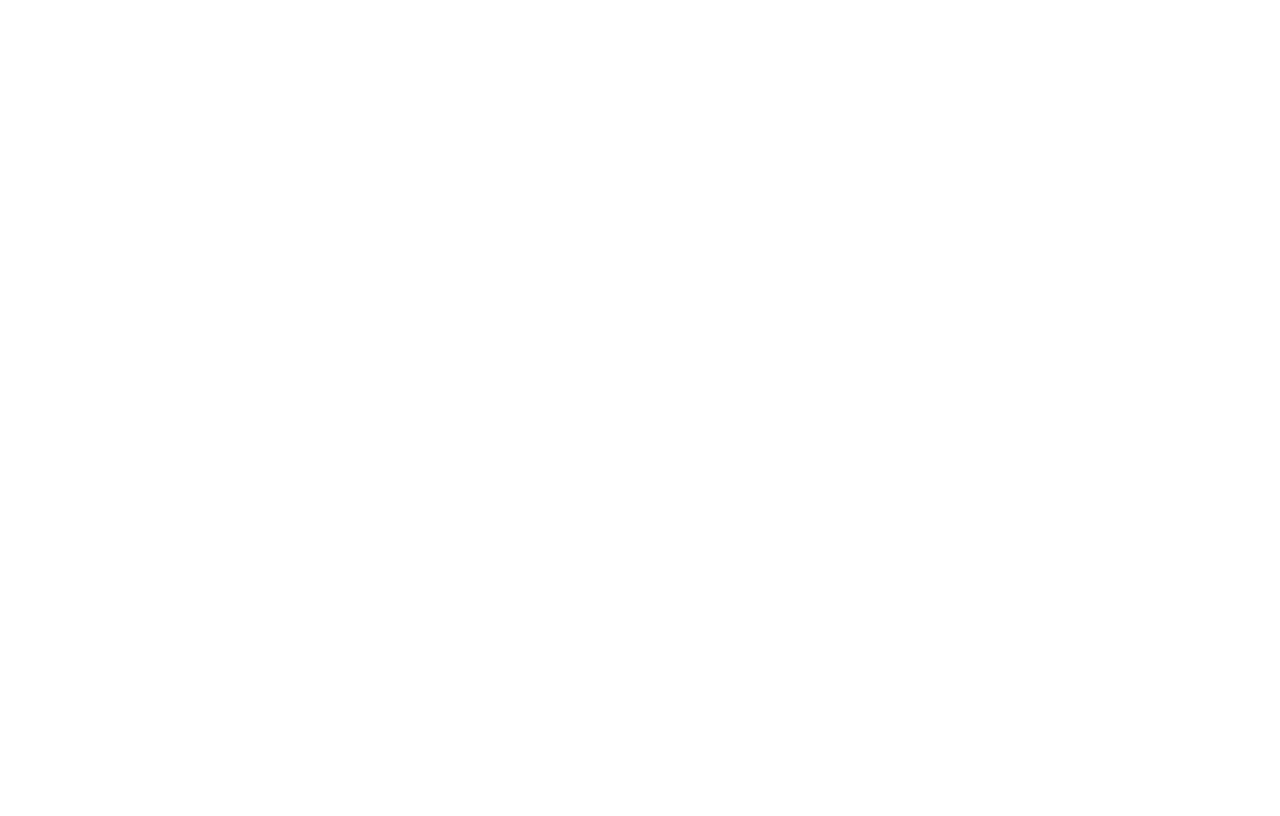
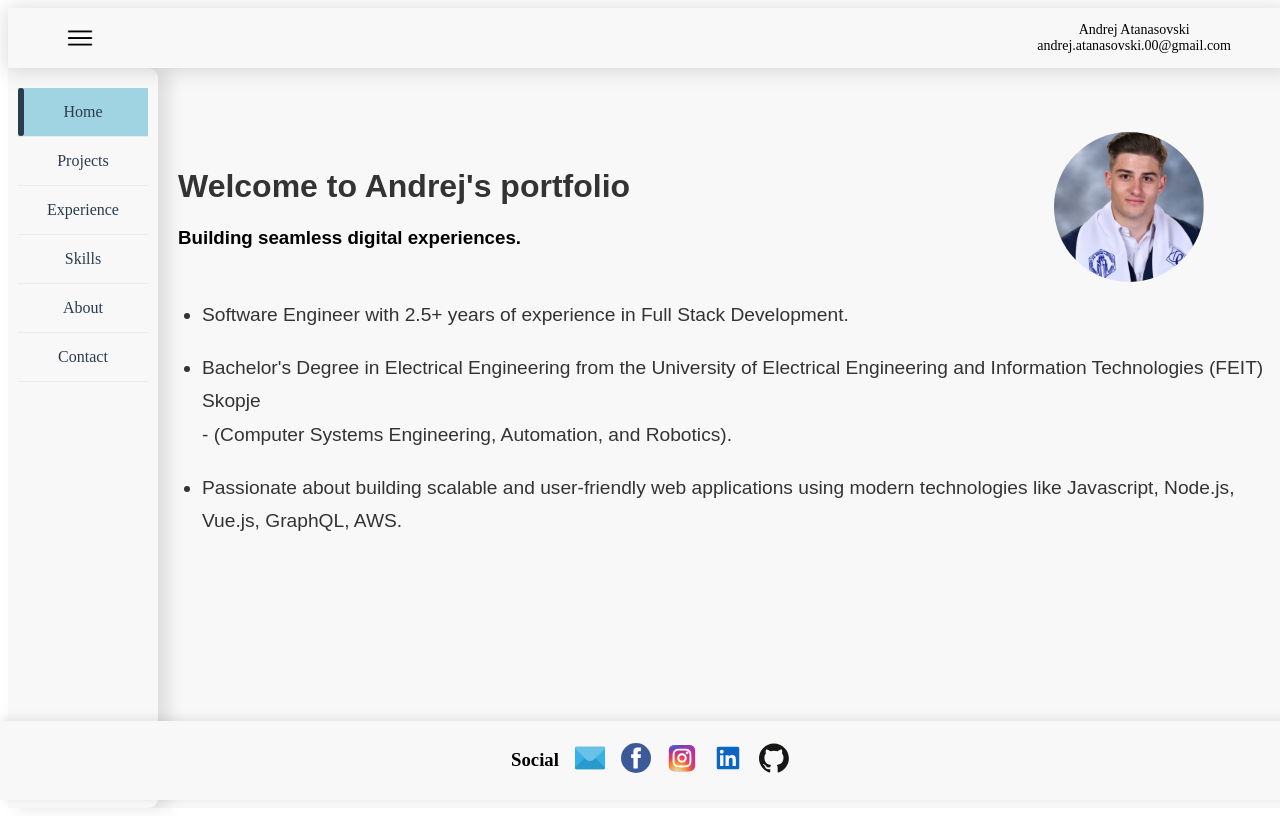
Before and after one commit to aatanasovskii/portfolio, a Vue app: page /home in a window 1280 px wide. Before the commit this address had no page. Built offline with nearby package versions, Linux system fonts and the light colour scheme; what vuex-plugin-persistedstate would draw is missing.

Commit message:
menu-active style and route redirection

```diff
--- a/src/layouts/MainLayout.vue
+++ b/src/layouts/MainLayout.vue
@@ -32,7 +32,7 @@
       <div id="page-content" class="page-content" :class="{ 'menu-active': menuOpened }">
         <router-view :key="$route.path"/>
       </div>
-<!--      <router-view/>-->
+
     </div>
 
   </div>
--- a/src/pages/HomePage.vue
+++ b/src/pages/HomePage.vue
@@ -9,12 +9,12 @@
     </div>
 
     <ul class="content-container">
-      <li>Software Engineer with 2.5+ years of experience in full stack development.</li>
+      <li>Software Engineer with 2.5+ years of experience in Full Stack Development.</li>
       <li>
-        Bachelor's degree in electrical engineering from the University of Electrical Engineering and Information Technologies (FEIT) Skopje
+        Bachelor's Degree in Electrical Engineering from the University of Electrical Engineering and Information Technologies (FEIT) Skopje
         <br>- (Computer Systems Engineering, Automation, and Robotics).
       </li>
-      <li>Passionate about building scalable and user-friendly web applications using modern technologies like Vue.js, Node.js, and AWS.</li>
+      <li>Passionate about building scalable and user-friendly web applications using modern technologies like Javascript, Node.js, Vue.js, GraphQL, AWS.</li>
     </ul>
 
   </main>
--- a/src/router/index.js
+++ b/src/router/index.js
@@ -5,10 +5,14 @@
   routes: [
     {
       path: '/',
+      redirect: { name: 'HomePage' }
+    },
+    {
+      path: '/',
       component: () => import('@/layouts/MainLayout.vue'),
       children: [
         {
-          path: '',
+          path: '/home',
           name: 'HomePage',
           component: () => import('@/pages/HomePage.vue'),
         },
```
